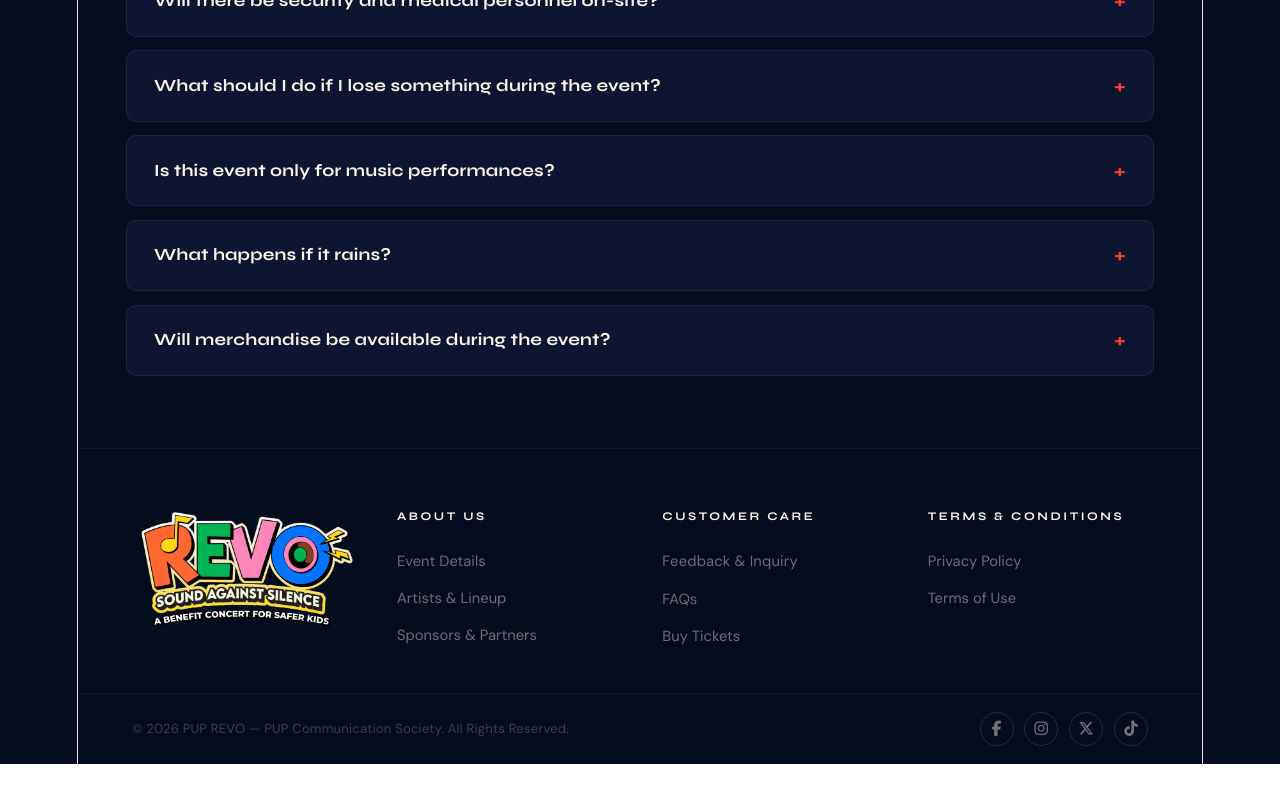
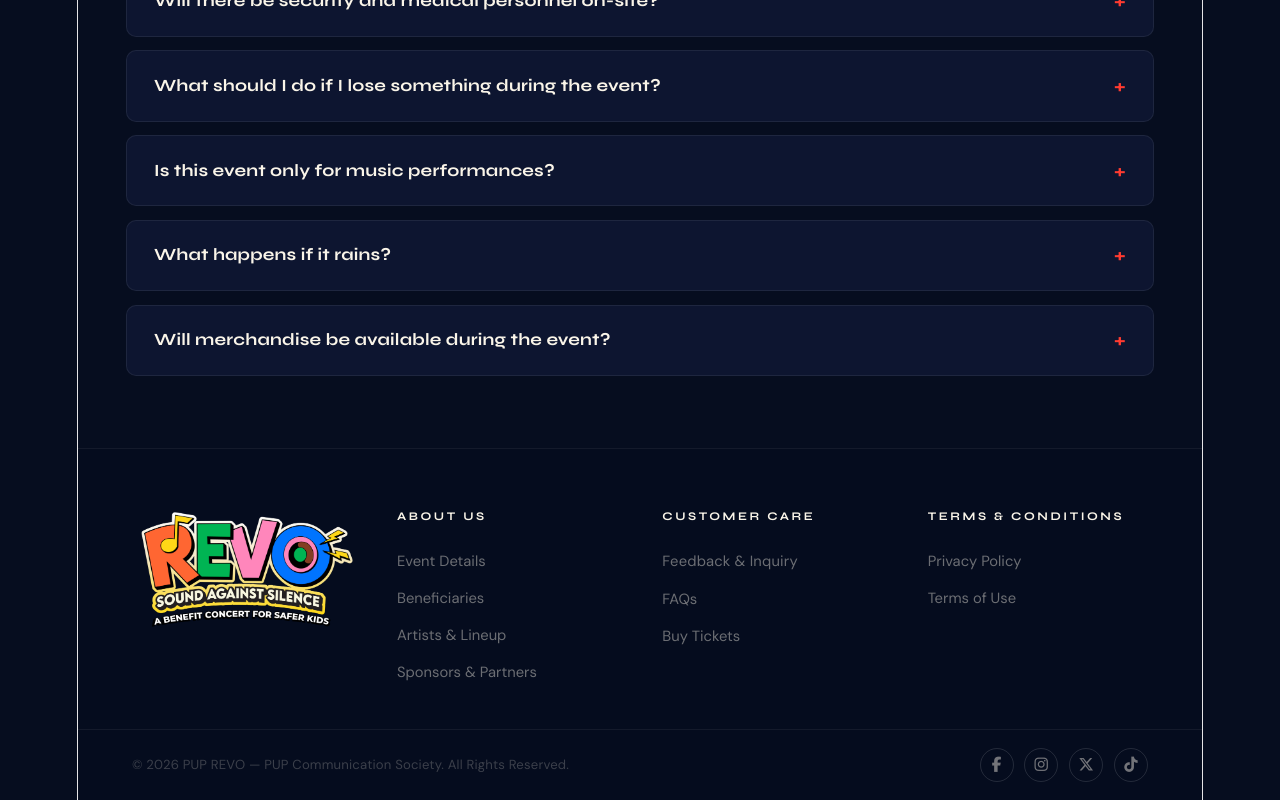
Before and after one commit to johnelsisura/puprevo2026, a React (Vite) app: page / in a window 1280 px wide. Shown: the part 7848-8648 px from the top of the page. Before the commit the page ends 8612 px from the top, so only its background shows below. Built offline with nearby package versions, Linux system fonts and the light colour scheme; no server answers; the database is empty.

Commit message:
fixed the footer of the page

```diff
--- a/src/pages/Landing.jsx
+++ b/src/pages/Landing.jsx
@@ -1127,7 +1127,7 @@ export default function Landing() {
             </div>
 
             {/* BENEFICIARIES */}
-            <div className="detail-item bene-card">
+            <div id="beneficiaries" className="detail-item bene-card">
               <div className="detail-icon"><i className="fa-solid fa-heart" /></div>
               <div className="detail-label">Beneficiaries</div>
               <div className="bene-grid">
@@ -1426,6 +1426,7 @@ export default function Landing() {
               <div className="footer-col-title">About Us</div>
               <ul className="footer-col-links">
                 <li><button onClick={() => scrollTo('details')}>Event Details</button></li>
+                <li><button onClick={() => scrollTo('beneficiaries')}>Beneficiaries</button></li>
                 <li><button onClick={() => scrollTo('artists')}>Artists &amp; Lineup</button></li>
                 <li><button onClick={() => scrollTo('sponsors')}>Sponsors &amp; Partners</button></li>
               </ul>
```
